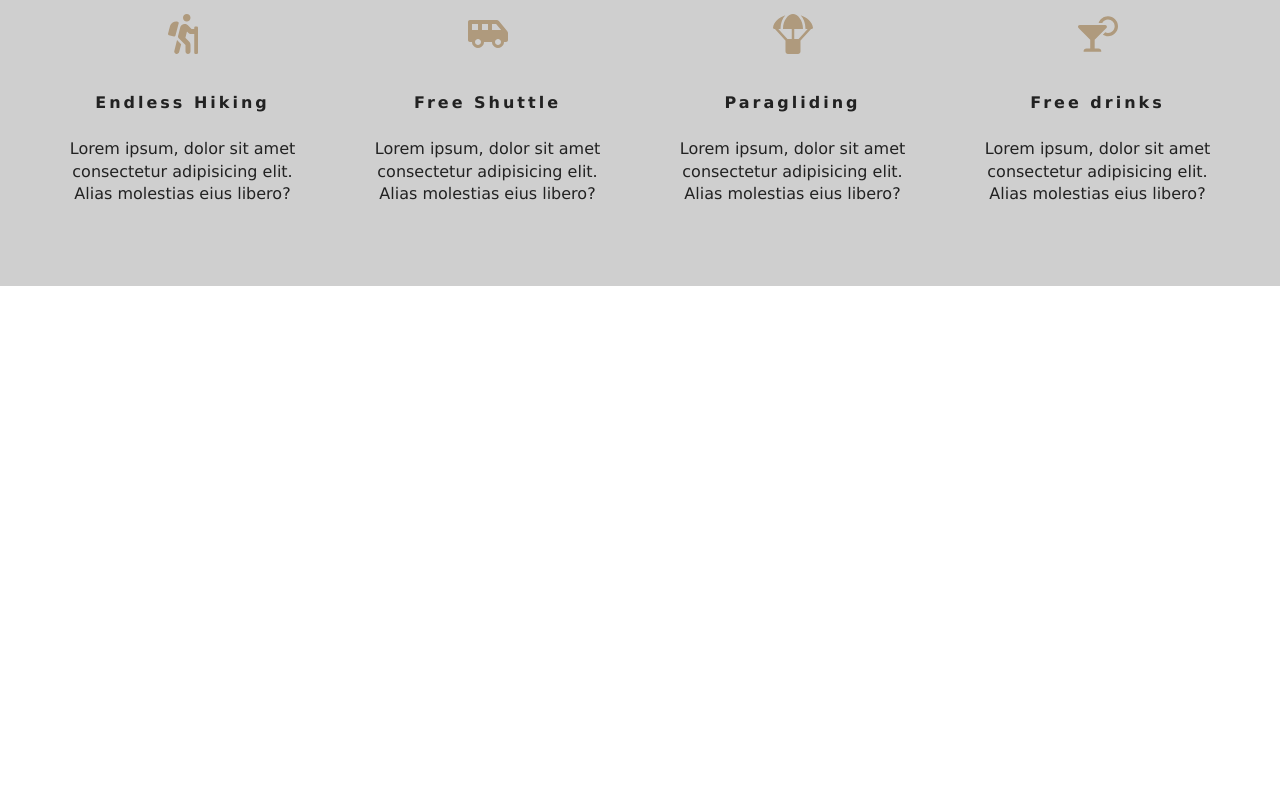
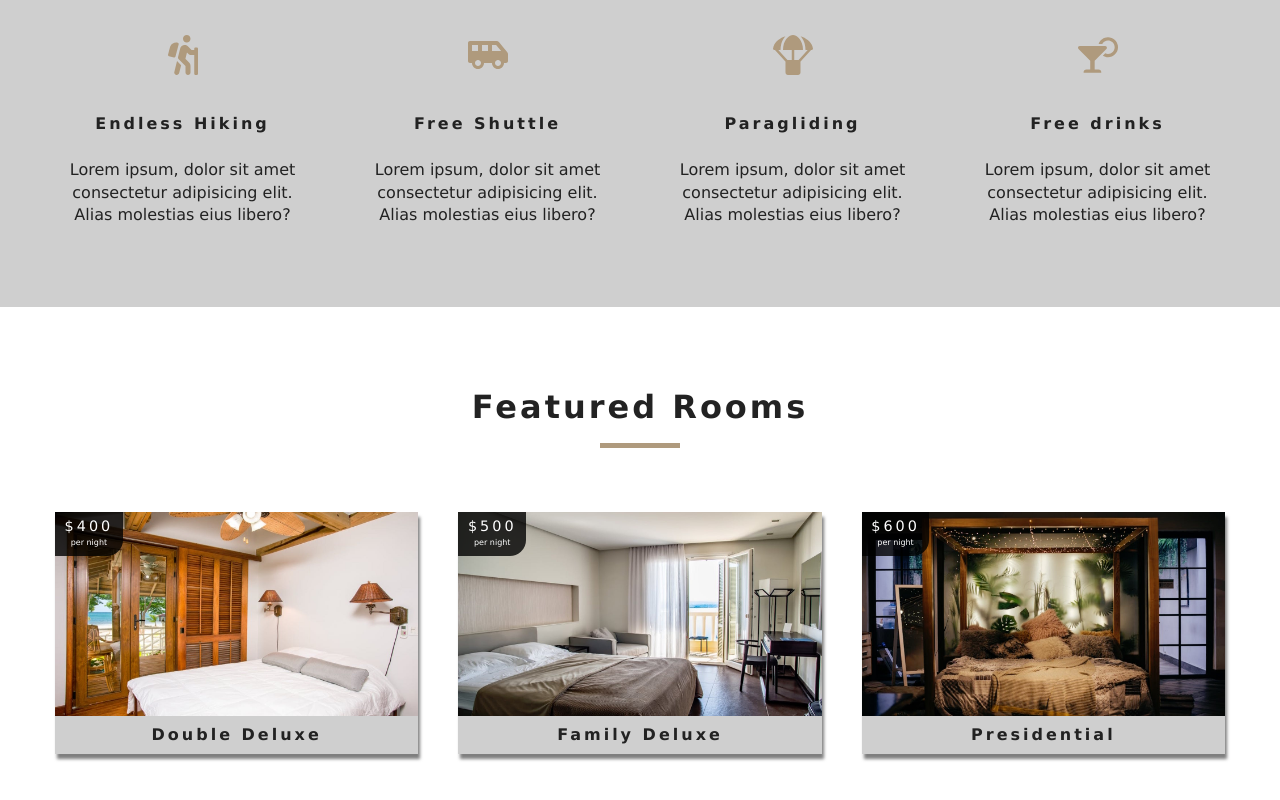
Before and after one commit to muhammad-usama-aleem/Cafe-e-commerece, a React (Create React App) app: page / in a window 1280 px wide. Shown: the part 972-1772 px from the top of the page. Before the commit the page ends 1258 px from the top, so only its background shows below. Built offline with nearby package versions, Linux system fonts and the light colour scheme.

Commit message:
adding js comp. and page

```diff
--- /dev/null
+++ b/src/component/FeaturedRooms.js
@@ -0,0 +1,24 @@
+import React, { Component } from "react";
+import Title from "./Title";
+import { RoomContext } from "../context";
+import Room from "./Room";
+import Loading from "./Loading";
+export default class FeaturedRooms extends Component {
+  static contextType = RoomContext;
+
+  render() {
+    let { loading, featuredRooms: rooms } = this.context;
+
+    rooms = rooms.map(room => {
+      return <Room key={room.id} room={room} />;
+    });
+    return (
+      <section className="featured-rooms">
+        <Title title="featured rooms" />
+        <div className="featured-rooms-center">
+          {loading ? <Loading /> : rooms}
+        </div>
+      </section>
+    );
+  }
+}
--- /dev/null
+++ b/src/component/Loading.js
@@ -0,0 +1,12 @@
+import React from "react";
+import loadingGif from "../images/gif/loading-arrow.gif";
+const Loading = () => {
+  return (
+    <div className="loading">
+      <h4>rooms data loading....</h4>
+      <img src={loadingGif} alt="" />
+    </div>
+  );
+};
+
+export default Loading;
--- /dev/null
+++ b/src/component/Room.js
@@ -0,0 +1,34 @@
+import React from "react";
+import { Link } from "react-router-dom";
+import defaultImg from "../images/room-1.jpeg";
+import PropTypes from "prop-types";
+import { memo } from "react";
+const Room = memo(({ room }) => {
+  const { name, slug, images, price } = room;
+  // console.log(name);
+  return (
+    <article className="room">
+      <div className="img-container">
+        <img src={images[0] || defaultImg} alt="single room" />
+        <div className="price-top">
+          <h6>${price}</h6>
+          <p>per night</p>
+        </div>
+        <Link to={`/rooms/${slug}`} className="btn-primary room-link">
+          features
+        </Link>
+      </div>
+      <p className="room-info">{name}</p>
+    </article>
+  );
+});
+
+Room.propTypes = {
+  room: PropTypes.shape({
+    name: PropTypes.string.isRequired,
+    slug: PropTypes.string.isRequired,
+    images: PropTypes.arrayOf(PropTypes.string).isRequired,
+    price: PropTypes.number.isRequired
+  })
+};
+export default Room;
--- a/src/component/Title.js
+++ b/src/component/Title.js
@@ -4,6 +4,7 @@ const Title = ({ title }) => {
   return (
     <div className="section-title">
       <h4>{title}</h4>
+      <div />
     </div>
   );
 };
--- /dev/null
+++ b/src/context.js
@@ -0,0 +1,169 @@
+import React, { Component } from "react";
+import items from "./data";
+// import Client from "./Contentful";
+
+const RoomContext = React.createContext();
+
+export default class RoomProvider extends Component {
+  state = {
+    rooms: [],
+    sortedRooms: [],
+    featuredRooms: [],
+    loading: true,
+    //
+    type: "all",
+    capacity: 1,
+    price: 0,
+    minPrice: 0,
+    maxPrice: 0,
+    minSize: 0,
+    maxSize: 0,
+    breakfast: false,
+    pets: false
+  };
+
+  // getData = async () => {
+  //   try {
+  //     let response = await Client.getEntries({
+  //       content_type: "beachResortRoom"
+  //     });
+  //     let rooms = this.formatData(response.items);
+
+  //     let featuredRooms = rooms.filter(room => room.featured === true);
+  //     //
+  //     let maxPrice = Math.max(...rooms.map(item => item.price));
+  //     let maxSize = Math.max(...rooms.map(item => item.size));
+  //     this.setState({
+  //       rooms,
+  //       featuredRooms,
+  //       sortedRooms: rooms,
+  //       loading: false,
+  //       //
+  //       price: maxPrice,
+  //       maxPrice,
+  //       maxSize
+  //     });
+  //   } catch (error) {
+  //     console.log(error);
+  //   }
+  // };
+
+  componentDidMount() {
+    // this.getData();
+    let rooms = this.formatData(items);
+    let featuredRooms = rooms.filter(room => room.featured === true);
+    //
+    let maxPrice = Math.max(...rooms.map(item => item.price));
+    let maxSize = Math.max(...rooms.map(item => item.size));
+    this.setState({
+      rooms,
+      featuredRooms,
+      sortedRooms: rooms,
+      loading: false,
+      //
+      price: maxPrice,
+      maxPrice,
+      maxSize
+    });
+  }
+
+  formatData(items) {
+    let tempItems = items.map(item => {
+      let id = item.sys.id;
+      let images = item.fields.images.map(image => image.fields.file.url);
+
+      let room = { ...item.fields, images, id };
+      console.log(room);
+      return room;
+    });
+    console.log(tempItems);
+    return tempItems;
+  }
+  getRoom = slug => {
+    let tempRooms = [...this.state.rooms];
+    const room = tempRooms.find(room => room.slug === slug);
+    return room;
+  };
+  handleChange = event => {
+    const target = event.target;
+    const value = target.type === "checkbox" ? target.checked : target.value;
+    const name = target.name;
+    console.log(name, value);
+
+    this.setState(
+      {
+        [name]: value
+      },
+      this.filterRooms
+    );
+  };
+  filterRooms = () => {
+    let {
+      rooms,
+      type,
+      capacity,
+      price,
+      minSize,
+      maxSize,
+      breakfast,
+      pets
+    } = this.state;
+
+    let tempRooms = [...rooms];
+    // transform values
+    // get capacity
+    capacity = parseInt(capacity);
+    price = parseInt(price);
+    // filter by type
+    if (type !== "all") {
+      tempRooms = tempRooms.filter(room => room.type === type);
+    }
+    // filter by capacity
+    if (capacity !== 1) {
+      tempRooms = tempRooms.filter(room => room.capacity >= capacity);
+    }
+    // filter by price
+    tempRooms = tempRooms.filter(room => room.price <= price);
+    //filter by size
+    tempRooms = tempRooms.filter(
+      room => room.size >= minSize && room.size <= maxSize
+    );
+    //filter by breakfast
+    if (breakfast) {
+      tempRooms = tempRooms.filter(room => room.breakfast === true);
+    }
+    //filter by pets
+    if (pets) {
+      tempRooms = tempRooms.filter(room => room.pets === true);
+    }
+    this.setState({
+      sortedRooms: tempRooms
+    });
+  };
+  render() {
+    return (
+      <RoomContext.Provider
+        value={{
+          ...this.state,
+          getRoom: this.getRoom,
+          handleChange: this.handleChange
+        }}
+      >
+        {this.props.children}
+      </RoomContext.Provider>
+    );
+  }
+}
+const RoomConsumer = RoomContext.Consumer;
+
+export { RoomProvider, RoomConsumer, RoomContext };
+
+export function withRoomConsumer(Component) {
+  return function ConsumerWrapper(props) {
+    return (
+      <RoomConsumer>
+        {value => <Component {...props} context={value} />}
+      </RoomConsumer>
+    );
+  };
+}
--- a/src/index.js
+++ b/src/index.js
@@ -4,11 +4,14 @@ import { BrowserRouter as Router } from "react-router-dom";
 // import './index.css';
 import App from "./App";
 import * as serviceWorker from "./serviceWorker";
+import {RoomProvider} from "./context";
 
 ReactDOM.render(
-  <Router>
-    <App />
-  </Router>,
+  <RoomProvider >
+    <Router>
+      <App />
+    </Router>
+  </RoomProvider>,
   document.getElementById("root")
 );
 
--- a/src/pages/Home.js
+++ b/src/pages/Home.js
@@ -3,6 +3,7 @@ import Hero from "../component/Hero";
 import Banner from "../component/Banner";
 import Services from "../component/Services";
 import { Link } from "react-router-dom";
+import FeaturedRooms from "../component/FeaturedRooms";
 
 export default function Home() {
   return (
@@ -18,6 +19,7 @@ export default function Home() {
         </Banner>
       </Hero>
       <Services />
+      <FeaturedRooms />
     </>
   );
 }
```
